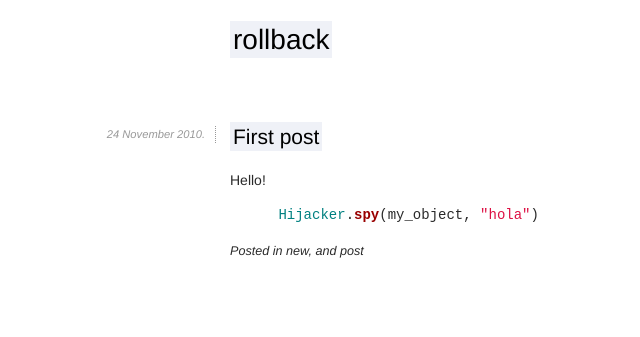
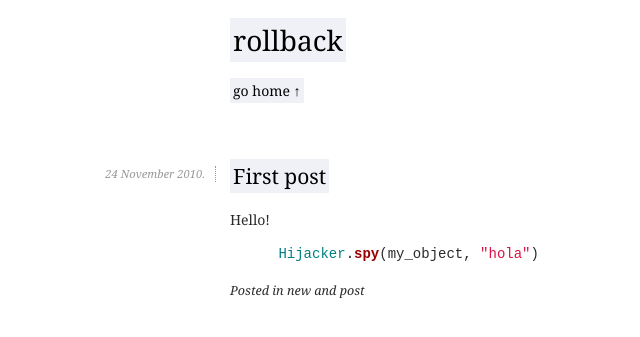
Before and after one commit to jrdi/jrdi.github.com, a Jekyll site: the page built from _posts/2010-11-24-first-post.md, in a window 1280 px wide. Shown: the top 337 px of the page, without its empty margins (160-800 px from the left). Built offline with Jekyll 4.4.1, drawn with Linux system fonts in a browser that asks for light colours; Markdown is read by kramdown in place of the engine named in the settings.

Commit message:
page structure

```diff
--- a/_config.yml
+++ b/_config.yml
@@ -4,5 +4,3 @@ server_port: 4000
 pygments:    true
 markdown:    rdiscount
 permalink:   /:year/:month/:title/
-site_title:  rollback
-site_url:    http://jrdi.github.com
--- a/_layouts/default.html
+++ b/_layouts/default.html
@@ -1,7 +1,7 @@
 <!DOCTYPE html>
 <html>
   <head>
-    <title>{{ page.title }} : rollback</title>
+    <title>{{ page.title }}:rollback</title>
     <link rel="stylesheet" type="text/css" href="/stylesheets/screen.css">
     <link rel="stylesheet" type="text/css" href="/stylesheets/syntax.css">
   </head>
@@ -9,7 +9,7 @@
   <body>
     <div id="container">
       <div id="header">
-        <h1><a href="{{site_url}}">rollback</a></h1>
+        <h1><a href="/">rollback</a></h1>
       </div>
 
       <div id="content">
--- /dev/null
+++ b/_layouts/page.html
@@ -0,0 +1,6 @@
+---
+layout: default
+---
+
+<a href="/">go home ↑</a>
+{{ content }}
--- a/_layouts/post.html
+++ b/_layouts/post.html
@@ -1,5 +1,5 @@
 ---
-layout: default
+layout: page
 ---
 
 <div class="post">
--- a/_posts/2010-11-24-first-post.md
+++ b/_posts/2010-11-24-first-post.md
@@ -1,7 +1,7 @@
 ---
 layout: post
 title: First post
-categories: new, post
+categories: [new, post]
 ---
 
 Hello!
--- a/stylesheets/screen.css
+++ b/stylesheets/screen.css
@@ -52,7 +52,7 @@ blockquote {
 /* Layout */
 body {
 	color: #2A2A2A;
-	font: 14px/1.5 "Helvetica Neue", Helvetica, Arial, sans-serif;
+	font: 14px/1.5 Georgia, Helvetica, Arial, sans-serif;
 }
 #container {
   width: 500px;
```
